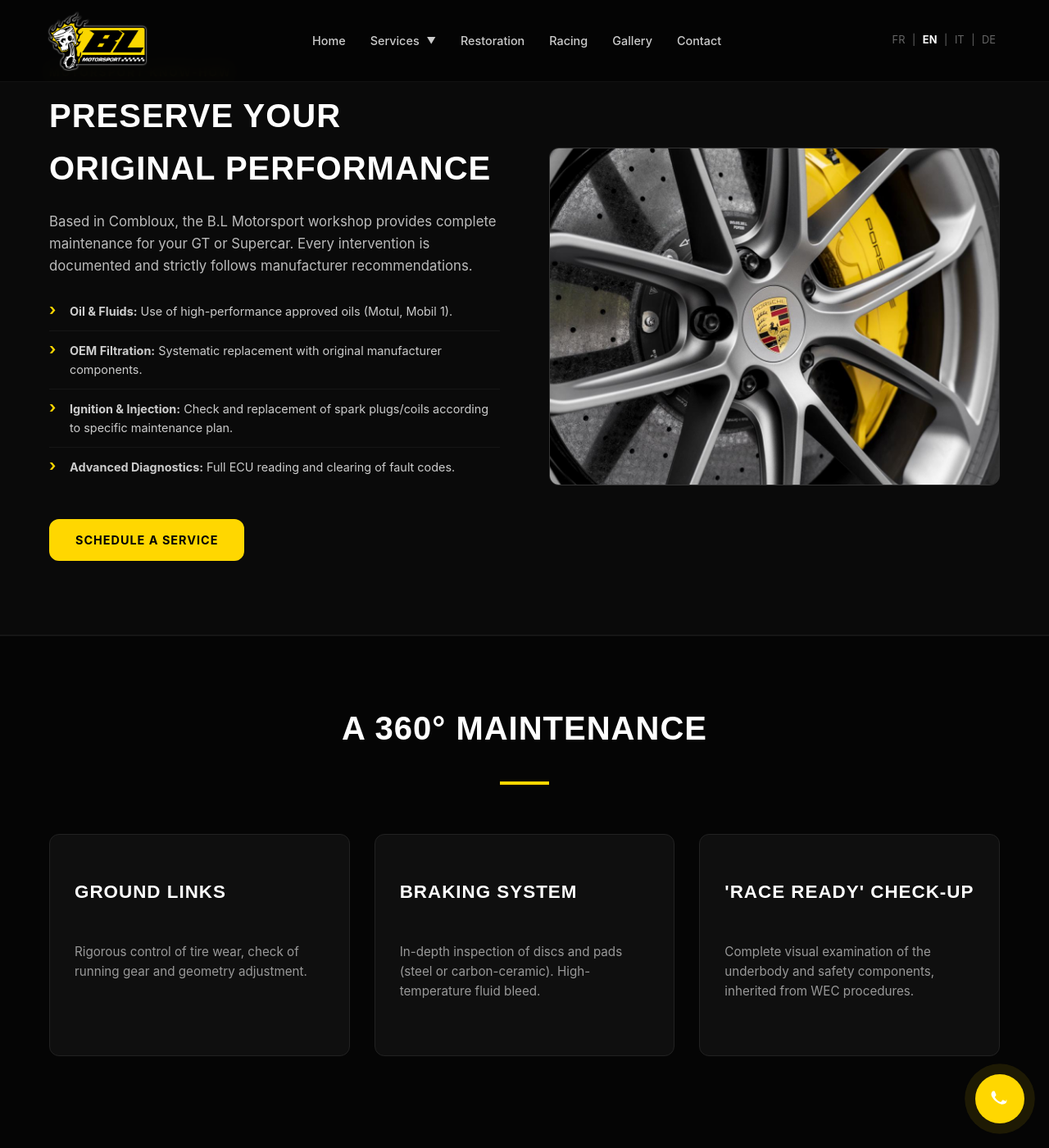
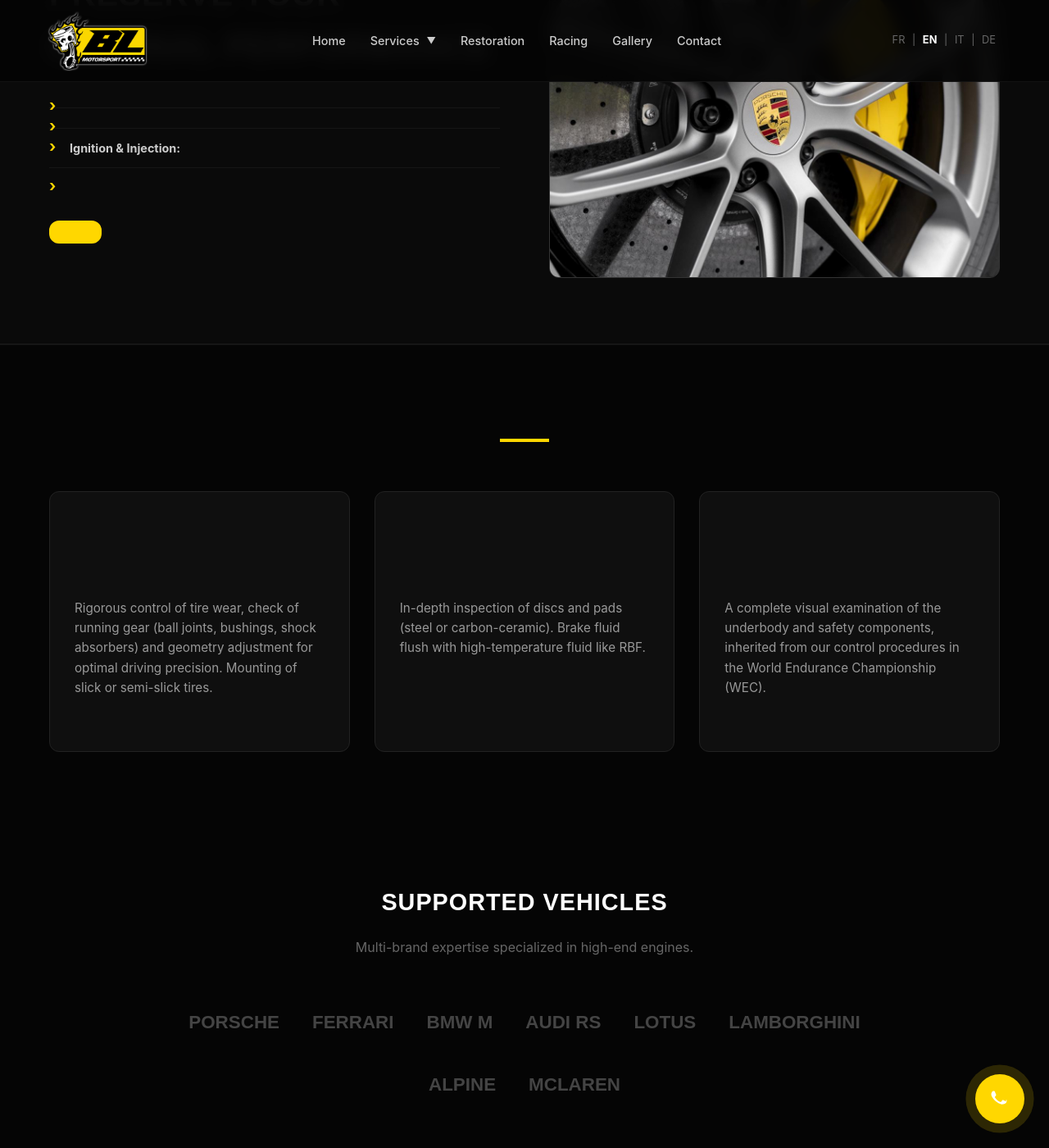
Before and after one commit to DuvalDVL/bl-motorsport, a Jekyll site: the page built from en/entretien-prestige-combloux.html, in a window 1280 px wide and 1400 px high, scrolled down 447 px. Shown: the whole window at 82% size. Built offline with Jekyll 4.4.1, drawn with Linux system fonts in a browser that asks for light colours; part of the change alters nothing that is shown; some of the changed text lies outside the part shown.

Commit message:
Update locales.yml

```diff
--- a/_data/locales.yml
+++ b/_data/locales.yml
@@ -204,39 +204,31 @@ contact_page:
 
 # --- PAGE ENTRETIEN & RÉVISION ---
 maintenance_page:
-  # Header
-  title: { fr: "ENTRETIEN & RÉVISION", en: "MAINTENANCE &", it: "MANUTENZIONE &", de: "WARTUNG &" }
-  title_2: { fr: "PRESTIGE", en: "PRESTIGE SERVICE", it: "REVISIONE PRESTIGE", de: "PRESTIGE-INSPEKTION" }
-  subtitle:
-    fr: "La maintenance d'un véhicule d'exception ne souffre d'aucune approximation. Nous appliquons les protocoles de la haute compétition à votre voiture de route."
-    en: "The maintenance of an exceptional vehicle suffers no approximation. We apply high-competition protocols to your road car."
-    it: "La manutenzione di un veicolo eccezionale non ammette approssimazioni. Applichiamo i protocolli dell'alta competizione alla vostra auto stradale."
-    de: "Die Wartung eines außergewöhnlichen Fahrzeugs duldet keine Kompromisse. Wir wenden Hochleistungs-Protokolle aus dem Rennsport auf Ihr Straßenfahrzeug an."
+  # ... (conserver le reste)
+  # Correction titre allemand (débordement mobile)
+  sf_t: { fr: "PRÉSERVER VOS PERFORMANCES D'ORIGINE", en: "PRESERVE YOUR ORIGINAL PERFORMANCE", it: "PRESERVARE LE PRESTAZIONI ORIGINALI", de: "IHRE PERFORMANCE <br>BEWAHREN" }
 
-  # Savoir-faire
-  sf_sub: { fr: "SAVOIR-FAIRE MOTORSPORT", en: "MOTORSPORT KNOW-HOW", it: "SAVOIR-FAIRE MOTORSPORT", de: "MOTORSPORT-KNOW-HOW" }
-  sf_t: { fr: "PRÉSERVER VOS PERFORMANCES D'ORIGINE", en: "PRESERVE YOUR ORIGINAL PERFORMANCE", it: "PRESERVARE LE PRESTAZIONI ORIGINALI", de: "IHRE ORIGINALLEISTUNG BEWAHREN" }
-  sf_p: { fr: "Basé à Combloux, l'atelier B.L Motorsport assure la maintenance complète de votre GT ou Supercar. Chaque intervention est documentée et respecte scrupuleusement les préconisations des constructeurs.", en: "Based in Combloux, the B.L Motorsport workshop provides complete maintenance for your GT or Supercar. Every intervention is documented and strictly follows manufacturer recommendations.", it: "Con sede a Combloux, l'officina B.L Motorsport garantisce la manutenzione completa della vostra GT o Supercar. Ogni intervento è documentato e rispetta scrupolosamente le raccomandazioni dei costruttori.", de: "Die Werkstatt B.L Motorsport in Combloux bietet umfassende Wartung für Ihren GT oder Ihr Supercar. Jeder Eingriff wird dokumentiert und folgt strikt den Herstellervorgaben." }
+  # Correction coquille "Zünduna" -> "Zündung"
+  l3_t: { fr: "Allumage & Injection :", en: "Ignition & Injection:", it: "Accensione e Iniezione:", de: "Zündung & Einspritzung:" }
 
-  # List items
-  l1_t: { fr: "Vidange & Fluides :", en: "Oil & Fluids:", it: "Cambio olio e fluidi:", de: "Ölwechsel & Flüssigkeiten:" }
-  l1_d: { fr: "Utilisation d'huiles homologuées haute performance (Motul, Mobil 1).", en: "Use of high-performance approved oils (Motul, Mobil 1).", it: "Utilizzo di oli omologati ad alte prestazioni (Motul, Mobil 1).", de: "Verwendung von zugelassenen Hochleistungsölen (Motul, Mobil 1)." }
-  l2_t: { fr: "Filtration OEM :", en: "OEM Filtration:", it: "Filtrazione OEM:", de: "OEM-Filtration:" }
-  l2_d: { fr: "Remplacement systématique par des composants d'origine constructeur.", en: "Systematic replacement with original manufacturer components.", it: "Sostituzione sistematica con componenti originali del produttore.", de: "Systematischer Austausch durch Original-Herstellerkomponenten." }
-  l3_t: { fr: "Allumage & Injection :", en: "Ignition & Injection:", it: "Accensione e Iniezione:", de: "Zündung & Einspritzung:" }
-  l3_d: { fr: "Contrôle et remplacement bougies/bobines selon plan d'entretien spécifique.", en: "Check and replacement of spark plugs/coils according to specific maintenance plan.", it: "Controllo e sostituzione candele/bobine secondo il piano di manutenzione specifico.", de: "Prüfung und Austausch von Zündkerzen/Spulen gemäß spezifischem Wartungsplan." }
-  l4_t: { fr: "Diagnostic Avancé :", en: "Advanced Diagnostics:", it: "Diagnostica avanzata:", de: "Erweiterte Diagnose:" }
-  l4_d: { fr: "Lecture complète des calculateurs et effacement des codes défauts.", en: "Full ECU reading and clearing of fault codes.", it: "Lettura completa delle centraline e cancellazione dei codici errore.", de: "Vollständiges Auslesen der Steuergeräte und Löschen von Fehlercodes." }
-  btn_plan: { fr: "Planifier une Révision", en: "Schedule a Service", it: "Pianifica una revisione", de: "Inspektion planen" }
+  # Descriptions complètes pour les 3 cartes du bas
+  c1_d:
+    fr: "Contrôle rigoureux de l'usure des pneumatiques, vérification des trains roulants (rotules, silentblocs, amortisseurs) et réglage de la géométrie pour une précision de conduite optimale. Montage de pneus slicks ou semi-slicks."
+    en: "Rigorous control of tire wear, check of running gear (ball joints, bushings, shock absorbers) and geometry adjustment for optimal driving precision. Mounting of slick or semi-slick tires."
+    it: "Controllo rigoroso dell'usura degli pneumatici, verifica del carrello (snodi, silentblock, ammortizzatori) e regolazione della geometria per una precisione di guida ottimale. Montaggio di pneumatici slick o semi-slick."
+    de: "Strenge Kontrolle des Reifenverschleißes, Prüfung des Fahrwerks (Gelenke, Buchsen, Stoßdämpfer) und Einstellung der Geometrie für optimale Fahrpräzision. Montage von Slick- oder Semi-Slick-Reifen."
 
-  # 360 Section
-  grid_t: { fr: "UNE MAINTENANCE À 360°", en: "A 360° MAINTENANCE", it: "UNA MANUTENZIONE A 360°", de: "EINE 360°-WARTUNG" }
-  c1_t: { fr: "LIAISON AU SOL", en: "GROUND LINKS", it: "TENUTA DI STRADA", de: "FAHRWERKSTECHNIK" }
-  c1_d: { fr: "Contrôle rigoureux de l'usure des pneumatiques, vérification des trains roulants et réglage de la géométrie.", en: "Rigorous control of tire wear, check of running gear and geometry adjustment.", it: "Controllo rigoroso dell'usura degli pneumatici, verifica del carrello e regolazione della geometria.", de: "Strenge Kontrolle des Reifenverschleißes, Prüfung des Fahrwerks und Einstellung der Geometrie." }
-  c2_t: { fr: "SYSTÈME DE FREINAGE", en: "BRAKING SYSTEM", it: "SISTEMA FRENANTE", de: "BREMSSYSTEM" }
-  c2_d: { fr: "Inspection approfondie des disques et plaquettes (acier ou carbone-céramique). Purge liquide haute température.", en: "In-depth inspection of discs and pads (steel or carbon-ceramic). High-temperature fluid bleed.", it: "Ispezione approfondita di dischi e pastiglie (acciaio o carboceramica). Spurgo del liquido ad alta temperatura.", de: "Eingehende Prüfung von Scheiben und Belägen (Stahl oder Keramik). Hochtemperatur-Bremsflüssigkeitswechsel." }
-  c3_t: { fr: "CHECK-UP 'RACE READY'", en: " 'RACE READY' CHECK-UP", it: "CHECK-UP 'RACE READY'", de: "'RACE READY' CHECK-UP" }
-  c3_d: { fr: "Examen visuel complet du soubassement et des organes de sécurité, hérité des procédures WEC.", en: "Complete visual examination of the underbody and safety components, inherited from WEC procedures.", it: "Esame visivo completo del sottoscocca e dei componenti di sicurezza, ereditato dalle procedure WEC.", de: "Vollständige visuelle Prüfung des Unterbodens und der Sicherheitskomponenten, übernommen aus WEC-Verfahren." }
+  c2_d:
+    fr: "Inspection approfondie des disques et plaquettes (acier ou carbone-céramique). Purge du liquide de frein avec liquide haute température type RBF."
+    en: "In-depth inspection of discs and pads (steel or carbon-ceramic). Brake fluid flush with high-temperature fluid like RBF."
+    it: "Ispezione approfondita di dischi e pastiglie (acciaio o carboceramica). Spurgo del liquido freni con liquido ad alta temperatura tipo RBF."
+    de: "Eingehende Prüfung von Scheiben und Belägen (Stahl oder Keramik). Bremsflüssigkeitswechsel mit Hochtemperatur-Flüssigkeit (Typ RBF)."
+
+  c3_d:
+    fr: "Un examen visuel complet du soubassement et des organes de sécurité, hérité de nos procédures de contrôle en Championnat du Monde d'Endurance (WEC)."
+    en: "A complete visual examination of the underbody and safety components, inherited from our control procedures in the World Endurance Championship (WEC)."
+    it: "Un esame visivo completo del sottoscocca e dei componenti di sicurezza, ereditato dalle nostre procedure di controllo nel Campionato del Mondo Endurance (WEC)."
+    de: "Eine vollständige visuelle Prüfung des Unterbodens und der Sicherheitskomponenten, übernommen aus unseren Kontrollverfahren in der Langstrecken-Weltmeisterschaft (WEC)."
 
   # Brands
   brands_t: { fr: "VÉHICULES PRIS EN CHARGE", en: "SUPPORTED VEHICLES", it: "VEICOLI SUPPORTATI", de: "UNTERSTÜTZTE FAHRZEUGE" }
```
